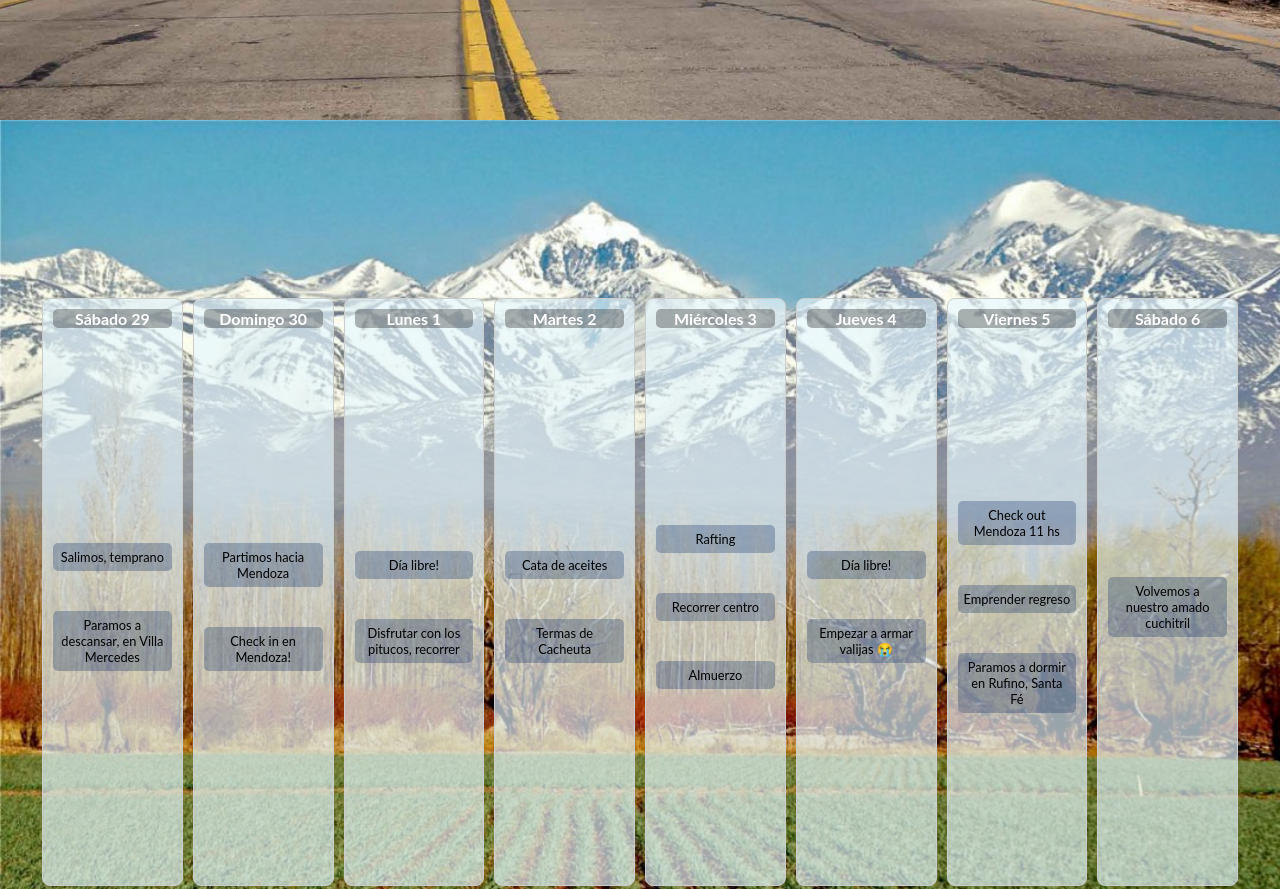
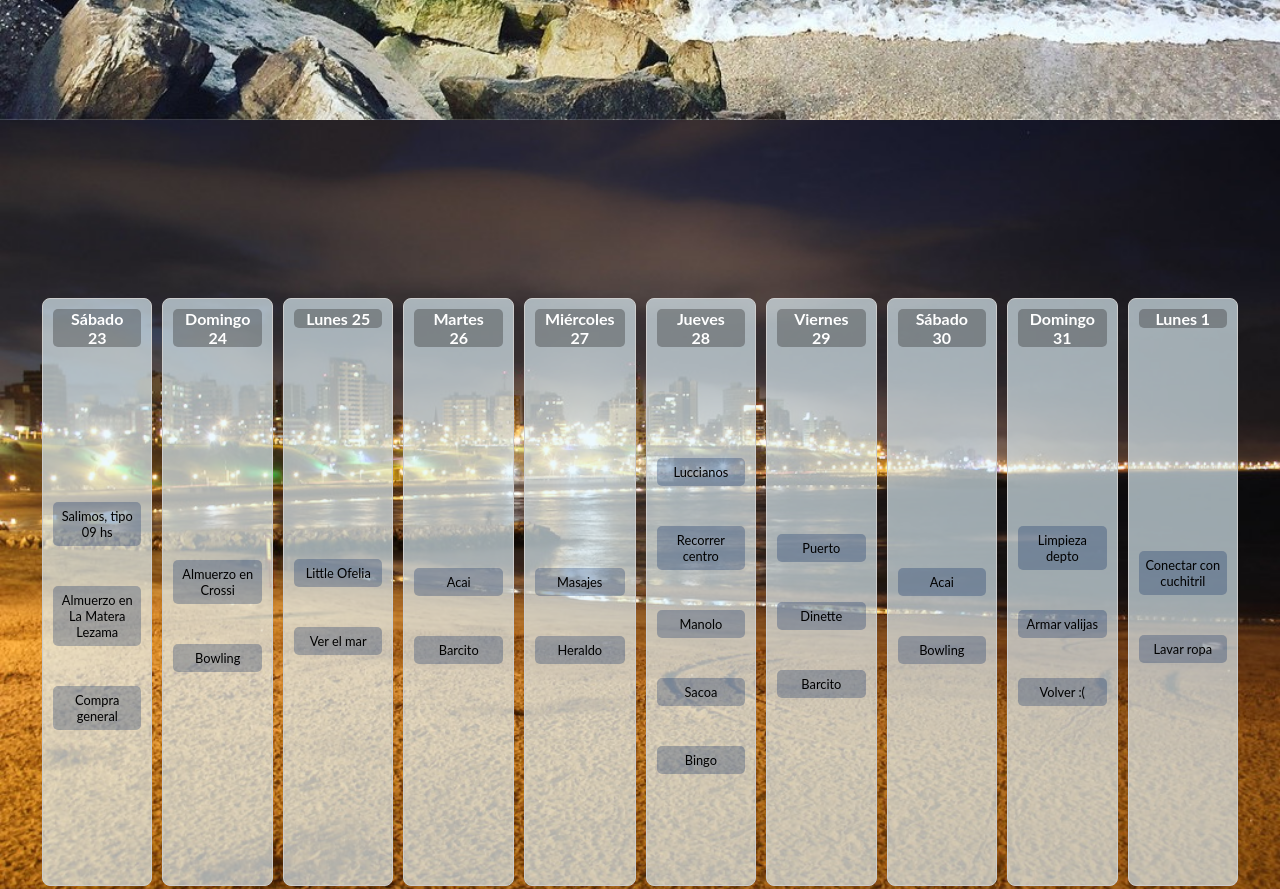
Before and after one commit to MauricioBuda/Mardel2026, a website built with Vite: page index.html in a window 1280 px wide. Shown: the part 680-1569 px from the top of the page. Built offline with nearby package versions, Linux system fonts and the light colour scheme.

Commit message:
calendario html ok. Bg image ok

```diff
--- a/index.html
+++ b/index.html
@@ -18,7 +18,7 @@
 
 
 
-    <title> Mendoza 2025 ♥ </title>
+    <title> Mardel 2026 ♥ </title>
   </head>
   <body>
 
@@ -55,7 +55,7 @@
                 <a href="#comprobantes"> Comprobantes <br> y direcciones  </a>
               </li>
               <li>
-                <a id="fotos" target="_blank" href="https://drive.google.com/drive/folders/1_KO-IfuLh39s2EZRHrk-MACcGlwdL0sm?usp=drive_link"> Fotos </a>
+                <a id="fotos" target="_blank" href="https://drive.google.com/drive/folders/1DO0mEadldHqodHYWfpCcjlsjYtuhv9UL"> Fotos </a>
               </li>
 
             </ul>
@@ -93,70 +93,90 @@
   <div class="div-calendario" id="calendario">
 
      <div class="dia">
-      <h2> Sábado 29 </h2>
+      <h2> Sábado 23 </h2>
       <div class="actividades">
-        <div> Salimos, temprano </div>
-        <div> Paramos a descansar, en Villa Mercedes </div>
+        <div> Salimos, tipo 09 hs </div>
+        <div> Almuerzo en La Matera Lezama </div>
+        <div> Compra general </div>
       </div>
     </div>
 
     <div class="dia">
-      <h2> Domingo 30 </h2>
+      <h2> Domingo 24 </h2>
       <div class="actividades">
-        <div> Partimos hacia Mendoza </div>
-        <div> Check in en Mendoza! </div>
+        <div> Almuerzo en Crossi </div>
+        <div> Bowling </div>
+      </div>
+    </div>
+
+    <div class="dia">
+      <h2> Lunes 25 </h2>
+      <div class="actividades">
+        <div> Little Ofelia </div>
+        <div> Ver el mar </div>
+      </div>
+    </div>
+
+    <div class="dia">
+      <h2> Martes 26 </h2>
+      <div class="actividades">
+        <div> Acai </div>
+        <div> Barcito </div>
+      </div>
+    </div>
+
+    <div class="dia">
+      <h2> Miércoles 27 </h2>
+      <div class="actividades">
+        <div> Masajes </div>
+        <div> Heraldo </div>
+      </div>
+    </div>
+
+    <div class="dia">
+      <h2> Jueves 28 </h2>
+      <div class="actividades">
+        <div> Luccianos </div>
+        <div> Recorrer centro </div>
+        <div> Manolo </div>
+        <div> Sacoa </div>
+        <div> Bingo </div>
+      </div>
+    </div>
+
+         <div class="dia">
+      <h2> Viernes 29 </h2>
+      <div class="actividades">
+        <div> Puerto </div>
+        <div> Dinette </div>
+        <div> Barcito </div>
+      </div>
+    </div>
+
+    <div class="dia">
+      <h2> Sábado 30 </h2>
+      <div class="actividades">
+        <div> Acai </div>
+        <div> Bowling </div>
+      </div>
+    </div>
+
+    <div class="dia">
+      <h2> Domingo 31 </h2>
+      <div class="actividades">
+        <div> Limpieza depto </div>
+        <div> Armar valijas </div>
+        <div> Volver :( </div>
       </div>
     </div>
 
     <div class="dia">
       <h2> Lunes 1 </h2>
       <div class="actividades">
-        <div> Día libre! </div>
-        <div> Disfrutar con los pitucos, recorrer </div>
+        <div> Conectar con cuchitril </div>
+        <div> Lavar ropa </div>
       </div>
     </div>
-
-    <div class="dia">
-      <h2> Martes 2 </h2>
-      <div class="actividades">
-        <div> Cata de aceites </div>
-        <div> Termas de Cacheuta </div>
-      </div>
-    </div>
-
-    <div class="dia">
-      <h2> Miércoles 3 </h2>
-      <div class="actividades">
-        <div> Rafting </div>
-        <div> Recorrer centro </div>
-        <div> Almuerzo </div>
-      </div>
-    </div>
-
-    <div class="dia">
-      <h2> Jueves 4 </h2>
-      <div class="actividades">
-        <div> Día libre! </div>
-        <div> Empezar a armar valijas 😭 </div>
-      </div>
-    </div>
-
-         <div class="dia">
-      <h2> Viernes 5 </h2>
-      <div class="actividades">
-        <div> Check out Mendoza 11 hs </div>
-        <div> Emprender regreso </div>
-        <div> Paramos a dormir en Rufino, Santa Fé </div>
-      </div>
-    </div>
-
-    <div class="dia">
-      <h2> Sábado 6 </h2>
-      <div class="actividades">
-        <div> Volvemos a nuestro amado cuchitril</div>
-      </div>
-    </div>
-
 
   </div>
 
--- a/src/css/calendario.css
+++ b/src/css/calendario.css
@@ -2,7 +2,7 @@
     display: flex;
     justify-content: center;
     align-items: center;
-    background-image: url(./../../public/img/Paisaje-montañas.jpg);
+    background-image: url(./../../public/img/mdqnoche.jpg);
     background-repeat: no-repeat;
     background-size: cover;
     height: 100vh;
--- a/src/css/comprobantes.css
+++ b/src/css/comprobantes.css
@@ -1,7 +1,7 @@
 .section-comprobantes {
   width: 100vw;
   height: 100vh;
-  background-image: url('./../../public/img/Cielo.jpeg');
+  background-image: url('./../../public/img/ReinaHarry.jpg');
   background-position: center;
   background-repeat: no-repeat;
   background-size: cover;
--- a/src/css/inicio.css
+++ b/src/css/inicio.css
@@ -1,6 +1,6 @@
 .inicio {
   display: flex;
-  background-image: url(./../../public/img/Paisaje-ruta.jpg);
+  background-image: url(./../../public/img/mdq1.jpg);
   background-repeat: no-repeat;
   background-size: cover;
   width: 100vw;
--- a/src/js/calendario.js
+++ b/src/js/calendario.js
@@ -1,13 +1,15 @@
 // Fechas de las vacaciones
 const fechas = [
-  '2025-11-29', // sábado
-  '2025-11-30',
-  '2025-12-01',
-  '2025-12-02',
-  '2025-12-03',
-  '2025-12-04',
-  '2025-12-05',
-  '2025-12-06'  // sábado
+  '2026-05-23', // sábado
+  '2026-05-24',
+  '2026-05-25',
+  '2026-05-26',
+  '2026-05-27',
+  '2026-05-28',
+  '2026-05-29',
+  '2026-05-30',
+  '2026-05-31',
+  '2026-06-01',
 ];
 
 const calendario = document.getElementById('calendario');
--- a/src/js/modal.js
+++ b/src/js/modal.js
@@ -11,48 +11,56 @@ const cerrarBtn = document.querySelector('.cerrar');
 
 // Datos detallados por día (puedes editar estos)
 const detallesDias = {
-  "Sábado 29": [
+  "Sábado 23": [
     "Salimos entre 08 y 09 de la mañana para Villa Mercedes (aprox 8hs de manejo)",
     "Villa Mercedes queda en San Luis, en Europa 261. El check in es a las 15 hs y check out 11 hs",
     "El alojamiento cuenta con sábanas!",
     "Cenaríamos en el hotel",
   ],
-  "Domingo 30": [
+  "Domingo 24": [
     "Salimos hacia Mendoza. Restan unas 4 o 5 hs de manejo",
     "El alojamiento queda en Calle 2, manzana 5, lote 8, Potrerillos",
     "También cuenta con sábanas!",
     "Hacer la compra general, incluído lo que comen las fieras",
     "Cenamos en el hotel"
   ],
-  "Lunes 1": [
+  "Lunes 25": [
     "Día libre!",
     "Recorrer pueblito!",
     "Disfrutar con niños",
   ],
-  "Martes 2": [
+  "Martes 26": [
     "Desayunamos en casita",
     "Degustación de aceites a las 11.30 hs (1 hora y medida aprox de viaje)",
     "Almorzamos 12.30hs en Laur",
     "Termas de Cacheuta 15 hs (1 hs de viaje)",
     "Volvemos a la casita (40 min de viaje)"
   ],
-  "Miércoles 3": [
+  "Miércoles 27": [
     "Desayuno en la casita",
     "Rafting 11 hs. Hay que llegar 10.30 hs (30 min de viaje)",
     "Llevar ropa seca, toallón, shampoo, jabón, etc",
     "Ir para el centro a recorrer y almorzar (1 hs de viaje)",
     "Volvemos a la casita y cenamos ahí"
   ],
-  "Jueves 4": [
+  "Jueves 28": [
     "Día libre!",
     "Armar las valijas lamentablemente rosita"
   ],
-  "Viernes 5": [
+  "Viernes 29": [
     "Check out de la casita 11 hs",
     "Salimos para Rufino, Santa Fé (8 hs aprox de viaje)",
     "El alojamiento queda en José ingenieros 50. Check out a las 12 hs"
   ],
-  "Sábado 6": [
+  "Sábado 30": [
+    "Arrancamos viaje para nuestro cuchitril!!",
+    "Ver que vamos a comer",
+  ],
+  "Domingo 31": [
+    "Arrancamos viaje para nuestro cuchitril!!",
+    "Ver que vamos a comer",
+  ],
+  "Lunes 1": [
     "Arrancamos viaje para nuestro cuchitril!!",
     "Ver que vamos a comer",
   ],
```
Also changed, not shown: public/img/Cielo.jpeg (deleted), public/img/Paisaje-montañas.jpg (deleted), public/img/Paisaje-ruta.jpg (deleted), public/img/mdq1.jpg (added), public/img/mdqnoche.jpg (added).
